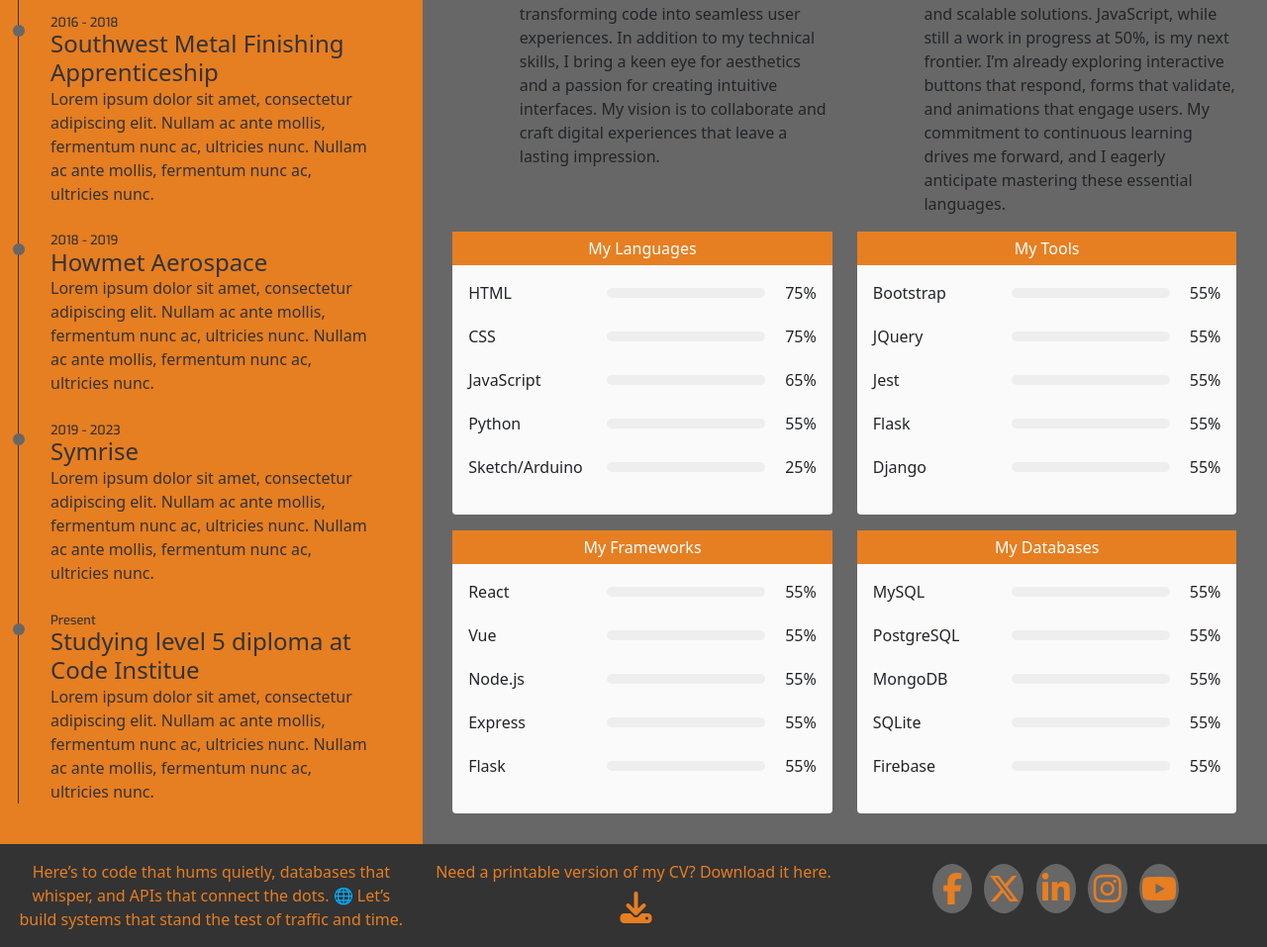
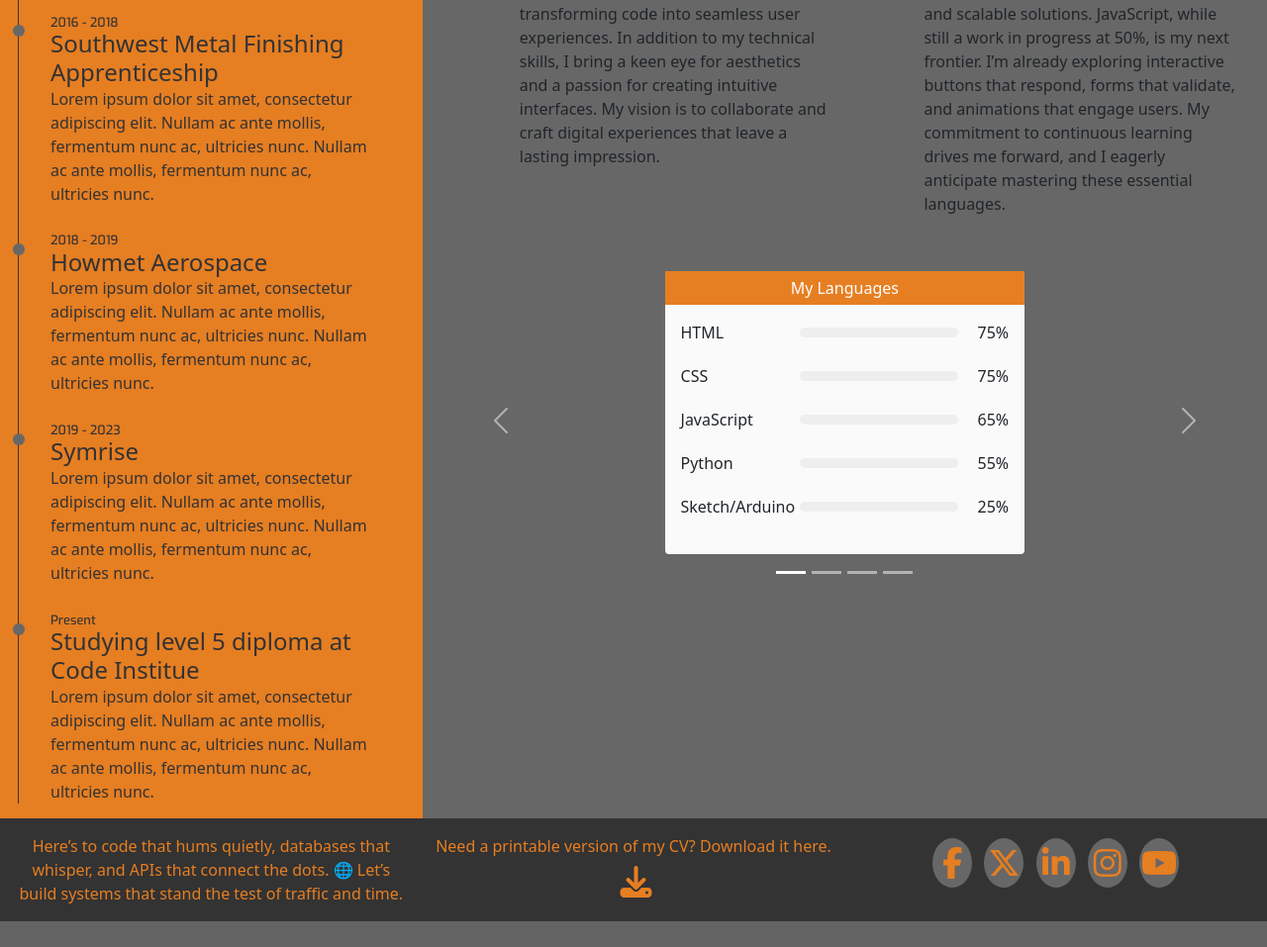
Before and after one commit to MaxBWiseman/CV_Site2, a Django app: page /resume in a window 1280 px wide. Shown: the part 853-1810 px from the top of the page at 99% size. After the commit the page ends 1784 px from the top, so only its background shows below. Run offline with Django 4.2, Linux system fonts and the light colour scheme; some libraries are stand-ins or nearby versions.

Commit message:
feat: included carousel for skills

```diff
--- a/main/templates/main/skill_cards.html
+++ b/main/templates/main/skill_cards.html
@@ -1,3 +1,16 @@
+<div id="skillCarousel" class="carousel slide" data-bs-ride="carousel">
+  <!-- Indicators -->
+  <div class="carousel-indicators">
+    <button type="button" data-bs-target="#skillCarousel" data-bs-slide-to="0" class="active" aria-current="true" aria-label="Slide 1"></button>
+    <button type="button" data-bs-target="#skillCarousel" data-bs-slide-to="1" aria-label="Slide 2"></button>
+    <button type="button" data-bs-target="#skillCarousel" data-bs-slide-to="2" aria-label="Slide 3"></button>
+    <button type="button" data-bs-target="#skillCarousel" data-bs-slide-to="3" aria-label="Slide 4"></button>
+  </div>
+
+  <!-- Carousel Items -->
+  <div class="carousel-inner">
+    <!-- My Languages -->
+    <div class="carousel-item active">
       <div class="card3 card mb-3">
         <div class="skill-header text-center text-white">My Languages</div>
         <div class="card-body">
@@ -12,7 +25,10 @@
           {% endfor %}
         </div>
       </div>
+    </div>
 
+    <!-- My Tools -->
+    <div class="carousel-item">
       <div class="card3 card mb-3">
         <div class="skill-header text-center text-white">My Tools</div>
         <div class="card-body">
@@ -27,7 +43,10 @@
           {% endfor %}
         </div>
       </div>
+    </div>
 
+    <!-- My Frameworks -->
+    <div class="carousel-item">
       <div class="card3 card mb-3">
         <div class="skill-header text-center text-white">My Frameworks</div>
         <div class="card-body">
@@ -42,7 +61,10 @@
           {% endfor %}
         </div>
       </div>
+    </div>
 
+    <!-- My Databases -->
+    <div class="carousel-item">
       <div class="card3 card mb-3">
         <div class="skill-header text-center text-white">My Databases</div>
         <div class="card-body">
@@ -57,3 +79,16 @@
           {% endfor %}
         </div>
       </div>
+    </div>
+  </div>
+
+  <!-- Carousel Controls -->
+  <button class="carousel-control-prev" type="button" data-bs-target="#skillCarousel" data-bs-slide="prev">
+    <span class="carousel-control-prev-icon" aria-hidden="true"></span>
+    <span class="visually-hidden">Previous</span>
+  </button>
+  <button class="carousel-control-next" type="button" data-bs-target="#skillCarousel" data-bs-slide="next">
+    <span class="carousel-control-next-icon" aria-hidden="true"></span>
+    <span class="visually-hidden">Next</span>
+  </button>
+</div>
--- a/static/css/style.css
+++ b/static/css/style.css
@@ -322,6 +322,14 @@ footer {
   margin-bottom: 4px;
 }
 
+.carousel-indicators {
+  bottom: -30px;
+}
+
+#skillCarousel {
+  margin-top: 40px;
+}
+
 .progress-type {
   position: absolute;
   left: 0px;
@@ -387,7 +395,6 @@ footer {
   background-color: #eee;
   border-radius: 10px;
   overflow: hidden;
-  margin-left: 20px;
 }
 
 .skill-percent1 {
@@ -416,7 +423,6 @@ footer {
 }
 
 .skill-percent-number {
-  margin-left: 20px;
   font-size: 16px;
 }
 
@@ -985,3 +991,34 @@ img {
     transform: rotate(-90deg);
   }
 }
+
+/* Adjust carousel card size for screens smaller than 570px */
+@media (max-width: 570px) {
+  .card3 {
+    width: 100%; /* Make the card take up 90% of the screen width */
+    padding: 20px; /* Add some padding for better spacing */
+  }
+
+  .skill {
+    flex-direction: column; /* Stack skill items vertically */
+    align-items: flex-start;
+  }
+
+  .skill-percent-number {
+    margin-top: 5px;
+  }
+
+  .skill-name {
+    text-align: center;;
+    margin-bottom: 5px; /* Add some space below the skill name */
+  }
+
+}
+
+@media (min-width: 570px) {
+
+  .skill-percent-number {
+    margin-left: 20px;
+  }
+
+}
```
Also changed, not shown: main/templates/main/resume.html (line endings or trailing spaces). Lines whose indentation alone changed are shown as unchanged.
